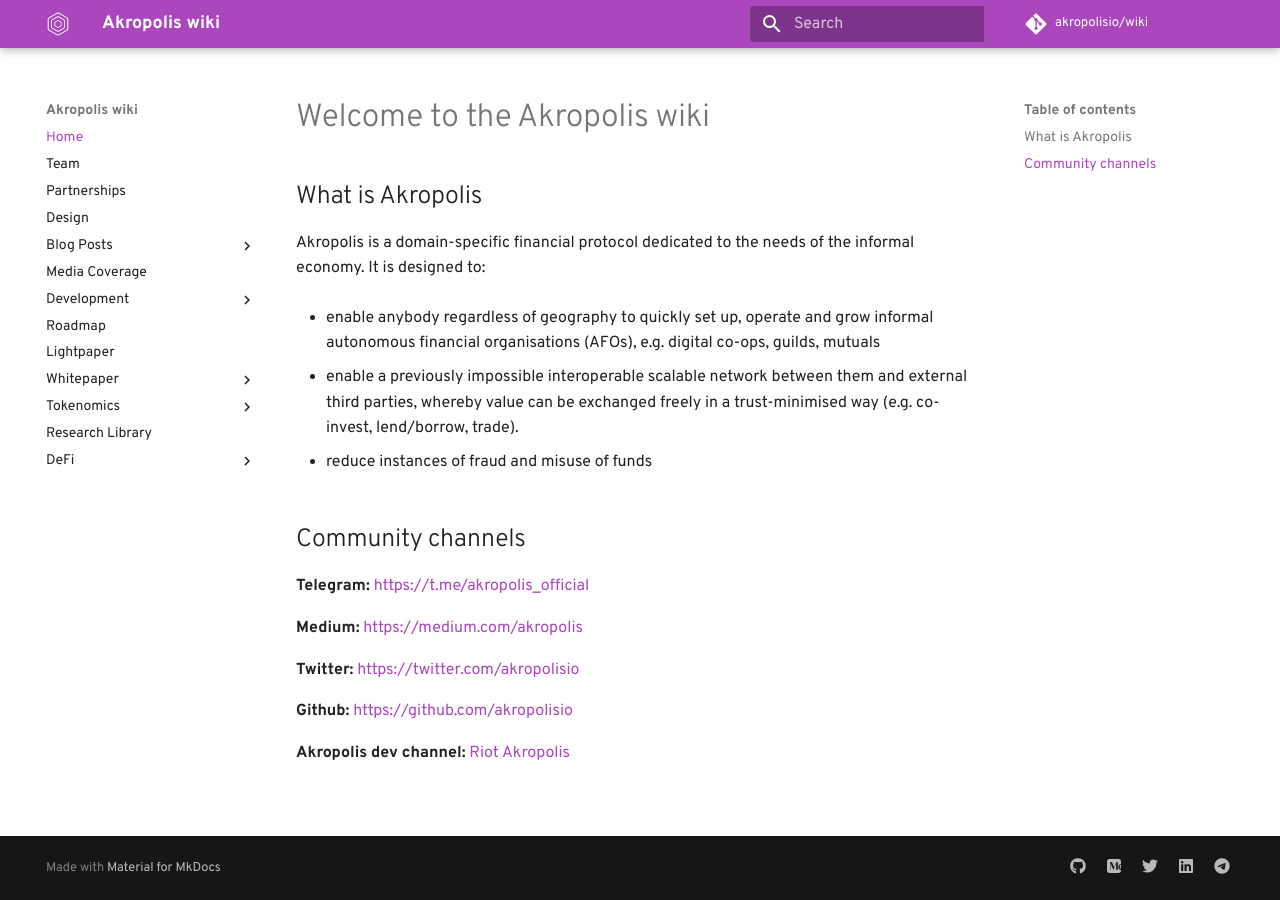
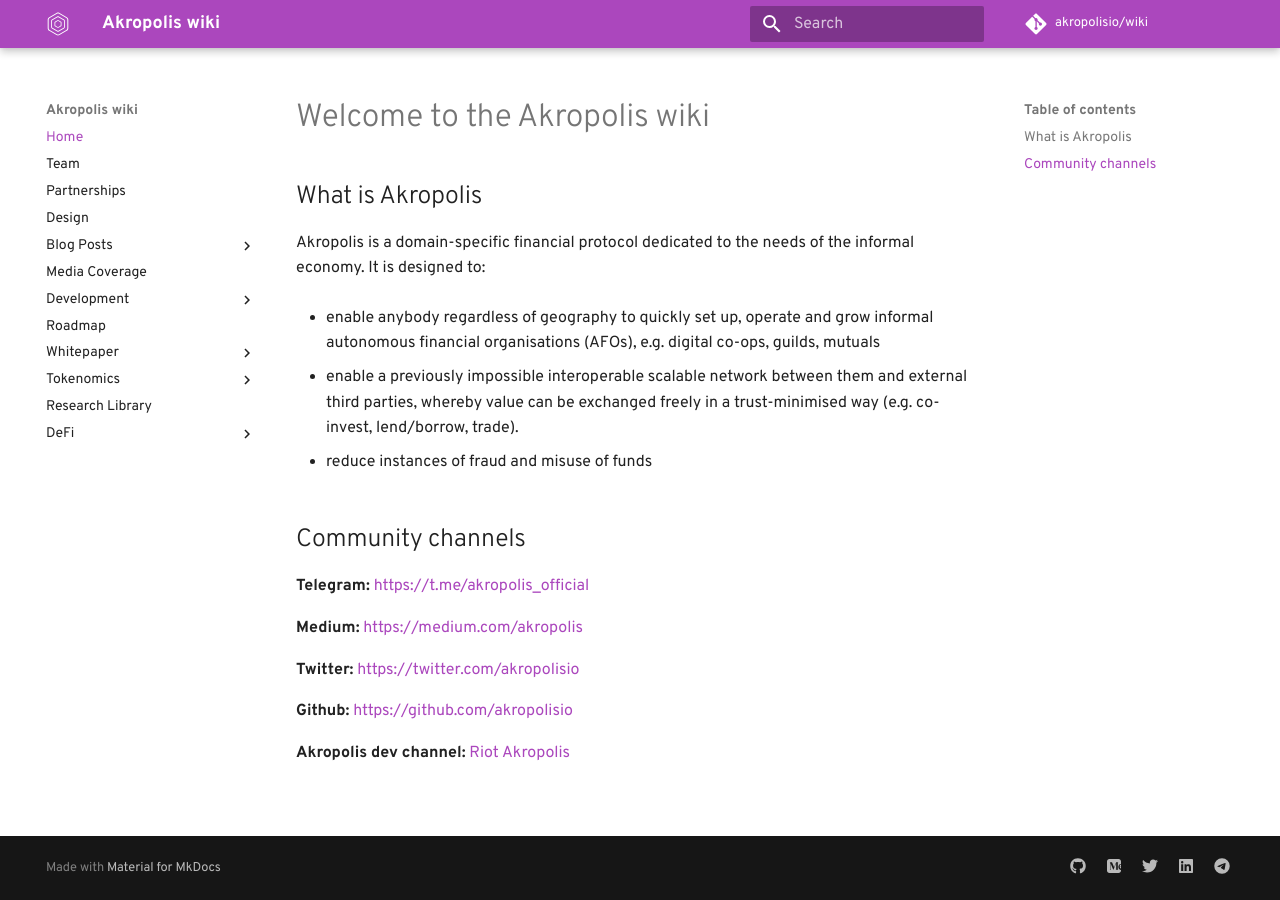
Before and after one commit to kaonone/wiki, an MkDocs documentation site: the page built from docs/index.md, in a window 1280 px wide. Built offline with MkDocs 1.6.1 and Material for MkDocs 9.7.7, drawn with Linux system fonts in a browser that asks for light colours; some web fonts are replaced; comment, search, counter and statistics services are not loaded; old or Windows-style settings are respelled for this version of MkDocs.

Commit message:
Update mkdocs.yml

```diff
--- a/mkdocs.yml
+++ b/mkdocs.yml
@@ -47,7 +47,6 @@
     - Akropolis Pool: 'pool.md'
     - Pool FAQ: 'poolfaq.md'
   - Roadmap: 'roadmap.md'
-  - Lightpaper: 'lightpaper.md'
   - Whitepaper:
     - May 2019: 'whitepaper.md'
     - March 2018: 'tech_whitepaper.md'
```
